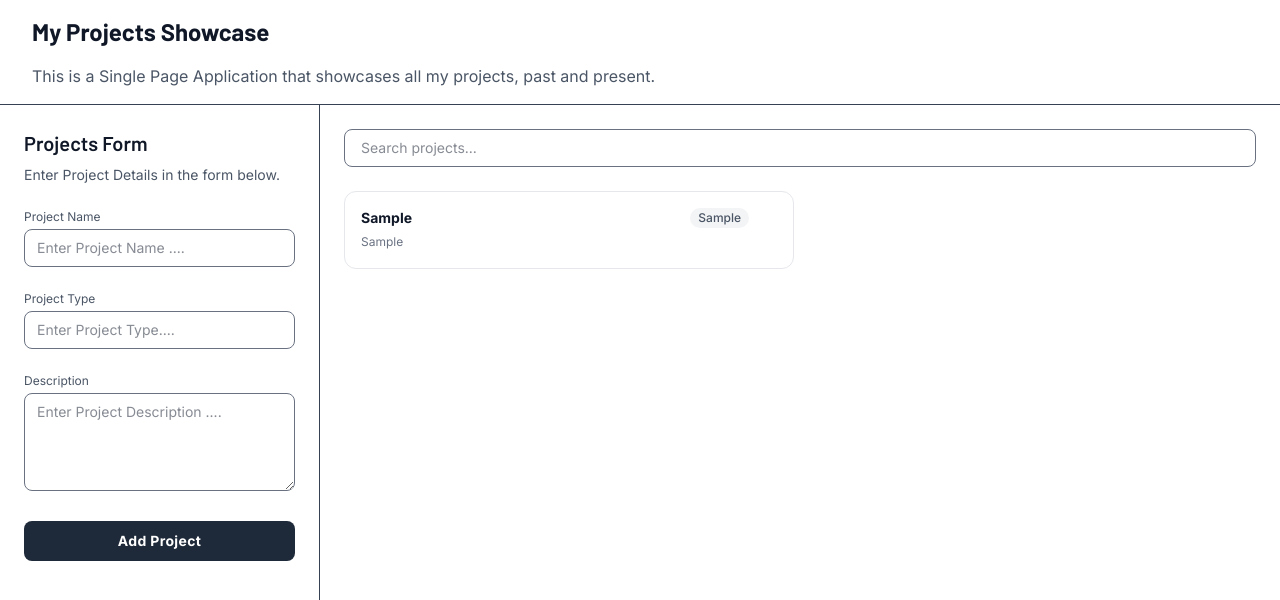
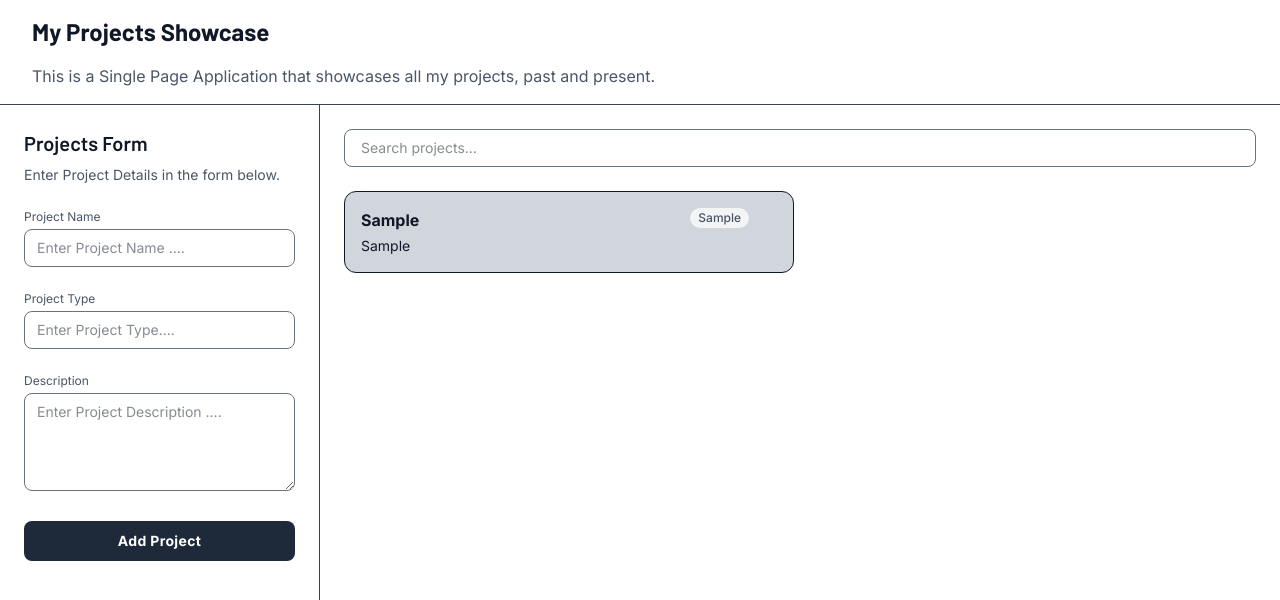
Before and after one commit to LynWM/projects-showcase, a React (Vite) app: page / in a window 1280 px wide. Both pictures are taken after typing "Sample", "Sample", "Sample" into the empty fields and a click on the button "Add Project". Shown: the top 600 px of the page. Built offline with nearby package versions, Linux system fonts and the light colour scheme.

Commit message:
fix: fixed up styling

```diff
--- a/src/components/projects-card.jsx
+++ b/src/components/projects-card.jsx
@@ -1,24 +1,29 @@
 import React from 'react'
 
 export default function ProjectsCard({ project, onDelete }) {
+
   const { id, name, description, type } = project
 
   return (
-    <div className="bg-white border border-gray-200 rounded-xl p-4 flex gap-4 hover:border-gray-400 transition-colors group">
+    <div className='odd:bg-gray-300 even:bg-gray-400 border rounded-xl p-4 flex gap-4 hover:bg-gray-200'>
 
-      {/* Details */}
-      <div className="flex-1 min-w-0">
-        <div className="flex items-start justify-between gap-2 mb-1">
-          <h3 className="text-gray-900 font-bold text-sm truncate">{name}</h3>
-          <span className="text-xs px-2 py-0.5 rounded-full font-medium shrink-0 bg-gray-100 text-gray-600">{type}</span>
+      <div className='flex-1 min-w-0'>
+        <div className='flex items-start justify-between gap-2 mb-1'>
+            <h3 className='text-gray-900 font-bold truncate'>
+                {name}
+            </h3>
+            <span className='text-xs px-2 py-0.5 rounded-full font-medium  bg-gray-100 text-gray-600'>
+                {type}
+            </span>
         </div>
-        <p className="text-gray-500 text-xs leading-relaxed line-clamp-2">{description}</p>
+        <p className='text-sm  line-clamp-3'>
+            {description}
+        </p>
       </div>
 
-      {/* Delete */}
-      <button
+
+      <button className='opacity-0 group-hover:opacity-100 text-gray-400 hover:text-red-900 transition-all text-lg leading-none shrink-0 self-start pt-0.5'
         onClick={() => onDelete(id)}
-        className="opacity-0 group-hover:opacity-100 text-gray-400 hover:text-red-400 transition-all text-lg leading-none shrink-0 self-start pt-0.5"
         title="Remove project"
       >
         &times;
```
